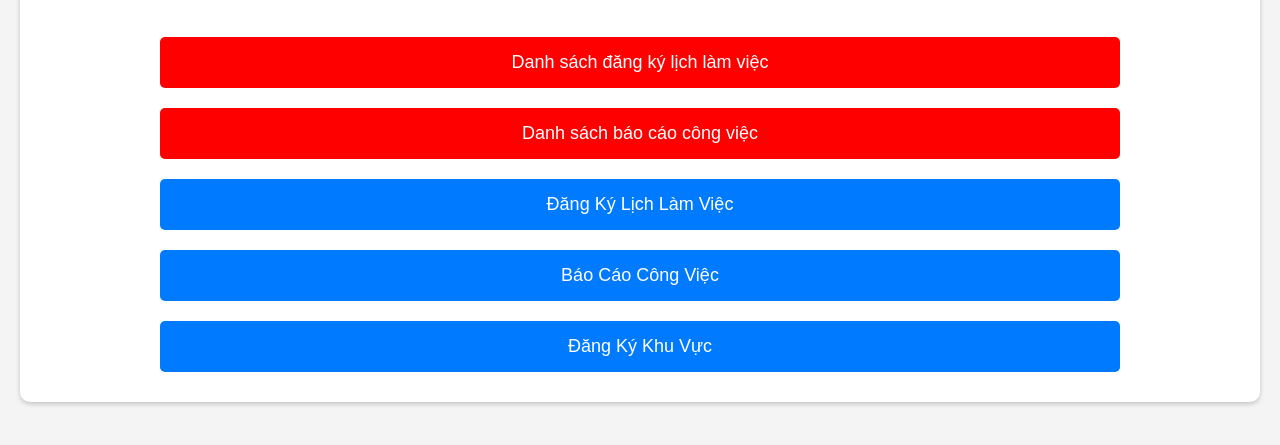
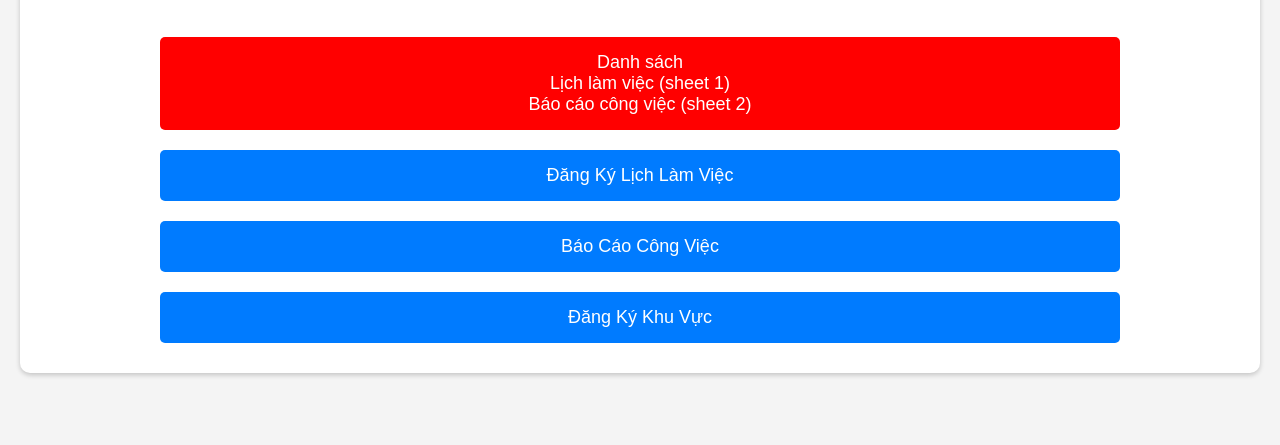
Before and after one commit to PhamDucAnh211287/306, a plain HTML site: page docs/index.html in a window 1280 px wide. Shown: the part 101-546 px from the top of the page. Drawn offline with Linux system fonts and the light colour scheme.

Commit message:
Update index.html

```diff
--- a/docs/index.html
+++ b/docs/index.html
@@ -10,8 +10,7 @@
     <div class="container">
         <h1>306</h1>
         <div class="option-container">
-            <button id="viewRegistrationListBtn" onclick="window.location.href='https://docs.google.com/spreadsheets/d/1_cO6aBvgJZsA5ntGqPIvfPOczohJN72fE8ycRIz6l_k/edit?gid=98155534#gid=98155534'">Danh sách đăng ký lịch làm việc</button>
-            <button id="viewRegistrationListBtn" onclick="window.location.href='https://docs.google.com/spreadsheets/d/1_cO6aBvgJZsA5ntGqPIvfPOczohJN72fE8ycRIz6l_k/edit?gid=2101042385#gid=2101042385'">Danh sách báo cáo công việc</button>
+            <button id="viewRegistrationListBtn" onclick="window.location.href='https://docs.google.com/spreadsheets/d/1_cO6aBvgJZsA5ntGqPIvfPOczohJN72fE8ycRIz6l_k/edit?usp=sharing'">Danh sách <br>Lịch làm việc (sheet 1) <br>Báo cáo công việc (sheet 2)</button>
             <button id="registerScheduleBtn">Đăng Ký Lịch Làm Việc</button>
             <button id="reportWorkBtn">Báo Cáo Công Việc</button>
             <button id="registerAreaBtn">Đăng Ký Khu Vực</button>
```
